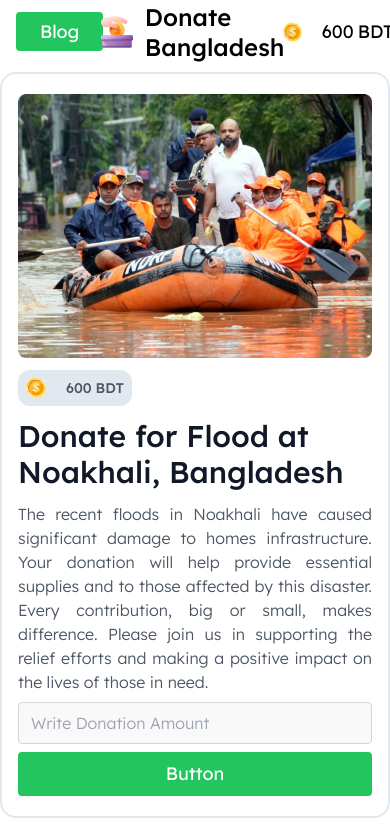
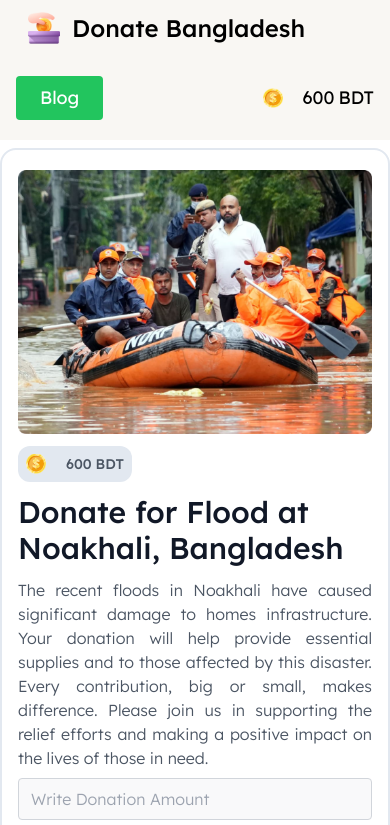
Before and after one commit to himadree-chaudhury/assignment_five, a plain HTML site: page index.html in a window 390 px wide. Shown: the top 825 px of the page. Drawn offline with nearby package versions, Linux system fonts and the light colour scheme.

Commit message:
nav-first-responsive

```diff
--- a/index.html
+++ b/index.html
@@ -33,11 +33,12 @@
 
     <!-- *Header Section Starts -->
     <header>
-        <!-- lg+ -->
-        <div class="px-4 mx-auto max-w-7xl sm:px-6 lg:px-8">
-            <nav class="flex items-center justify-between h-16 lg:h-20 text-black">
+        <!-- **Navbar Starts -->
+        <div class="bg-[#F9F7F3]">
+            <div class="px-4 mx-auto max-w-7xl sm:px-6 lg:px-8 ">
+                <nav class="flex items-center justify-between p-3 text-black ">
                     <!-- *Blog-btn -->
-                <div class="flex-shrink-0">
+                    <div class="hidden sm:block">
                         <a href="#" title=""
                             class=" text-white bg-green-500 border-0 py-2 px-6 focus:outline-none hover:bg-green-600 rounded text-lg"
                             role="button">Blog</a>
@@ -50,13 +51,33 @@
                     </div>
 
                     <!-- *Account Balance -->
+                    <div class="hidden sm:flex items-center text-lg">
+                        <img class=" pr-5 object-cover w-10 h-5" src="./assets/coin.png" alt="">
+                        <p class="pr-1">600</p>
+                        <p>BDT</p>
+                    </div>
+                </nav>
+                <!-- *Navbar Only For Mobile Device -->
+                <div class="sm:hidden py-5 sm:py-0  flex justify-between">
+                    <!-- *Blog-btn -->
+                    <a href="#" title=""
+                        class=" text-white bg-green-500 border-0 py-2 px-6 focus:outline-none hover:bg-green-600 rounded text-lg"
+                        role="button">Blog</a>
+                    <!-- *Account Balance -->
                     <div class="flex items-center text-lg">
                         <img class=" pr-5 object-cover w-10 h-5" src="./assets/coin.png" alt="">
                         <p class="pr-1">600</p>
                         <p>BDT</p>
                     </div>
-            </nav>
                 </div>
+            </div>
+        </div>
+        <!-- *Donation & History btn -->
+        <header>
+            <div class="px-4 mx-auto max-w-7xl sm:px-6 lg:px-8 ">
+
+            </div>
+        </header>
     </header>
 
     <!-- *Main Section Starts -->
--- a/style.css
+++ b/style.css
@@ -1,3 +1,4 @@
 *{
      font-family: "Lexend", sans-serif;
+     scroll-behavior: smooth;
 }
```
Lines whose indentation alone changed are shown as unchanged.
